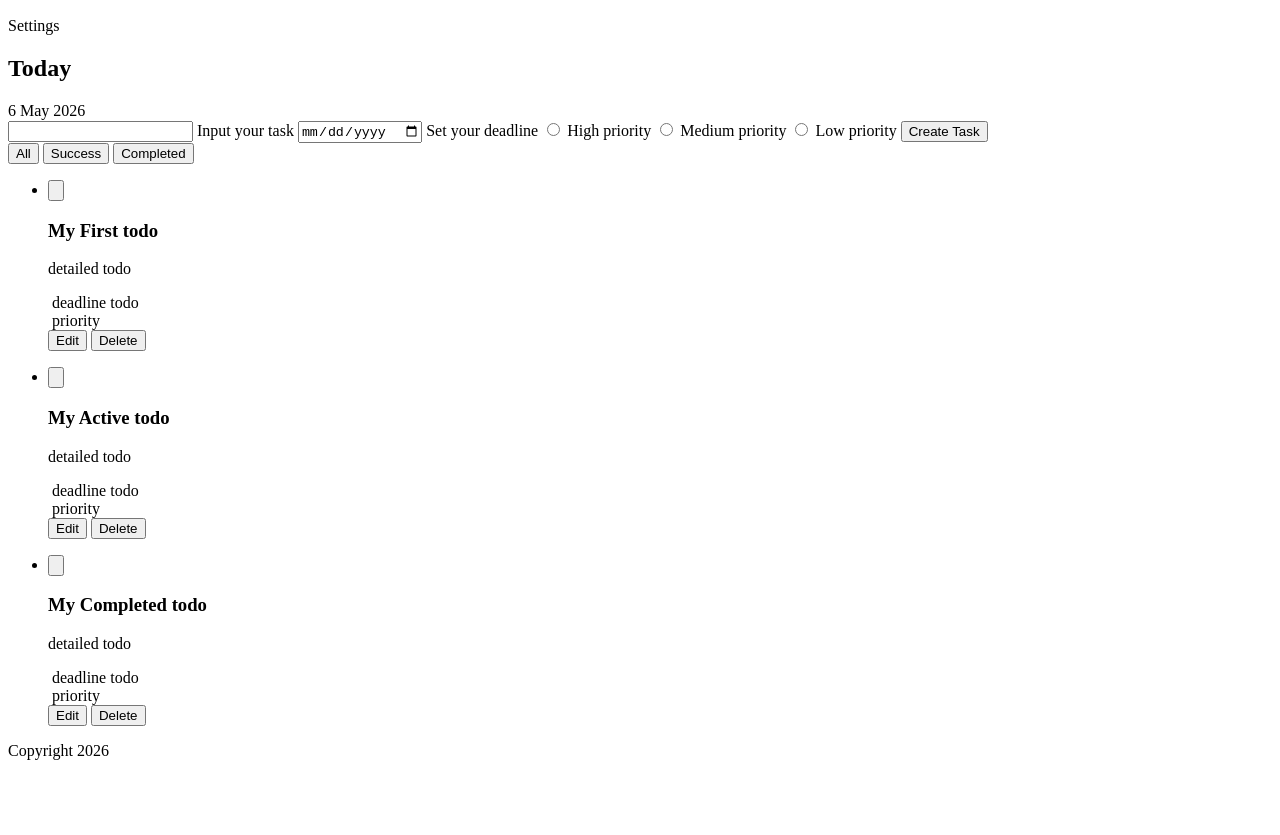
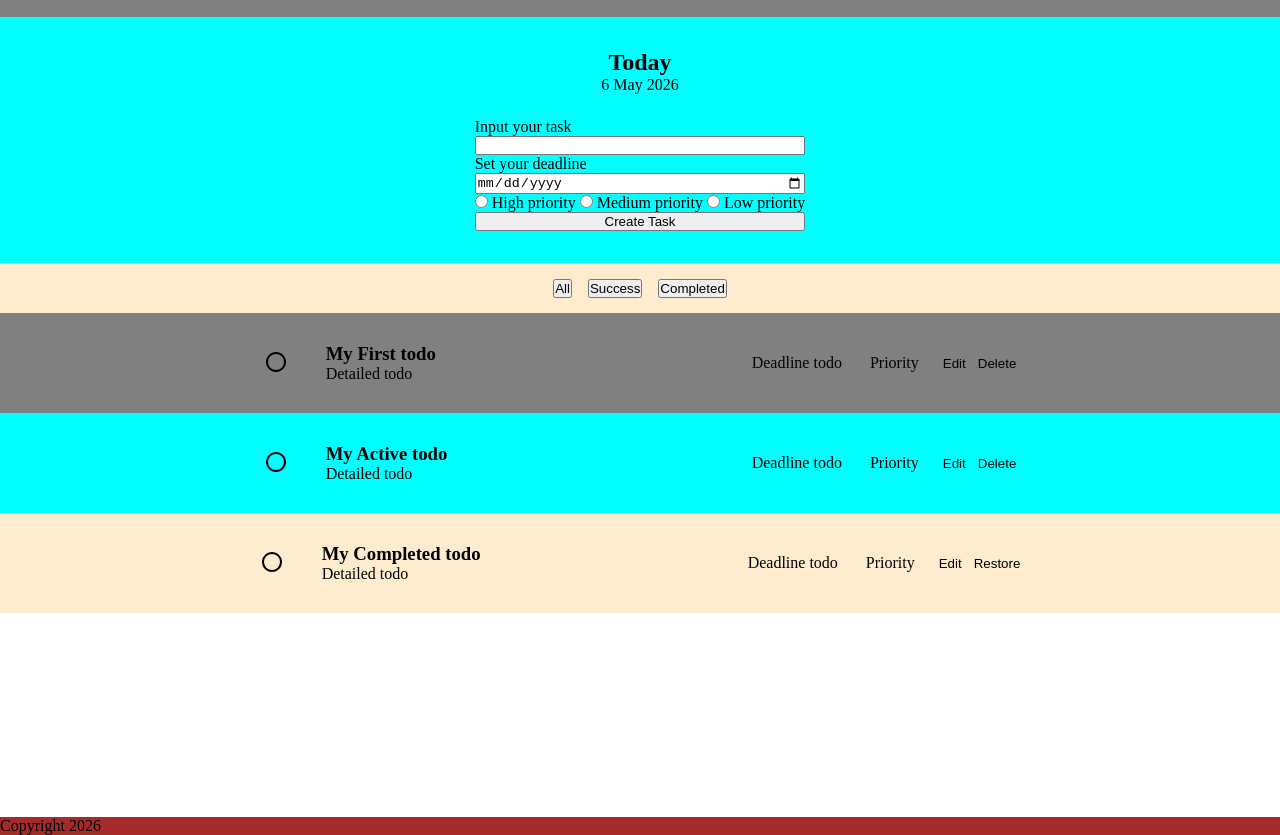
Before and after one commit to ridhaginanjar/nyieun-todo, a plain HTML site: page index.html in a window 1280 px wide. Shown: the part 84-919 px from the top of the page. Before the commit the page ends 860 px from the top, so only its background shows below. Drawn offline with Linux system fonts and the light colour scheme.

Commit message:
add layouting

```diff
--- a/css/style.css
+++ b/css/style.css
@@ -4,131 +4,98 @@
 }
 
 header {
-    background-color: green;
-    padding: 24px 64px;
+    background-color: grey;
+    padding: 32px 64px;
+    display: flex;
+    align-items: center;
+    justify-content: space-between;
 }
 
-header nav {
-    display: flex;
-    justify-content: space-between;
-    align-items: center;
-}
-
-.nav-link {
-    display: flex;
-    gap: 12px;
-}
-
-.nav-link a {
-    text-decoration: none;
-    color: wheat;
+.navbar {
+    display: grid;
+    grid-template-areas:
+    "dashboard settings";
+    grid-template-columns: 2;
+    gap: 32px;
 }
 
 main {
-    background-color: blue;
     min-height: 100vh;
-    padding: 1px;
+}
+.todo-card {
+    background-color: aqua;
+    min-height: 128px;
+    display: flex;
+    flex-direction: column;
+    align-items: left;
+    justify-content: space-around;
+    padding: 32px 64px;
+}
+.date-info {
+    display: flex;
+    flex-direction: column;
+    align-items: center;
+    margin-bottom:24px;
+}
+.task-form {
+    display: grid;
+    grid-template-areas:
+    "task-form"
+    "deadline"
+    "priority"
+    "submit";
+    align-items: center;
+    justify-content: center;
 }
 
-.create-task {
-    margin: 120px 120px;
-    padding: 48px;
-    background-color: wheat;
-    border-radius: 16px;
-    border: none;
-}
-
-.create-task h1 {
-    padding: 12px 64px 12px 8px;
-}
-
-.form-task {
-    display: flex;
-    gap: 16px;
-}
-
-.form-task input {
-    border-radius: 8px;
-    flex: 1;
-    border: none;
-    padding: 16px;
-}
-
-.form-task button {
-    padding: 10px;
-    border-radius: 8px;
-    border: none;
-}
-
-.search-task {
-    background-color: wheat;
-    margin: 128px;
-    padding: 32px;
-    border-radius: 8px;
-}
-
-.search-task input {
-    border-radius: 8px;
-    flex: 1px;
-    border: none;
-    padding: 12px;
-    margin: 8px auto;
-}
-
-.task-list {
-    background-color: wheat;
-    margin: 120px 120px;
-    padding: 48px;
-    border-radius: 8px;
-    border: none;
-}
-
-.task-list h1 {
-    padding: 8px 8px 16px 8px;
-}
-
-.task-item {
+.tab-bar {
+    background-color: blanchedalmond;
+    min-height: 50px;
     display: flex;
     flex-direction: row;
     align-items: center;
-    background-color: white;
-    display: flex;
     gap: 16px;
-    border-radius: 4px;
-    border: none;
-    padding: 24px;
-    margin: 16px 16px 16px 8px;
-    flex: 1;
+    justify-content: center;
 }
 
-.task-item button {
-    border: none;
-    background-color: white;
+#panel-all {
+    background-color: grey;
 }
 
-.task-item p {
-    margin: 0;
+#panel-active {
+    background-color: aqua;
+}
+#panel-completed {
+    background-color: blanchedalmond;
 }
 
-.task-item img {
-    display: block;
-    cursor: pointer;
+.todo-item {
+    display: flex;
+    align-items: center;
+    justify-content: center;
+    gap: 24px;
+    padding: 16px;
+}
+.task-info {
+    flex-grow:0;
+    min-width:48vh;
+    max-width: 64vh;
+    padding: 14px;
+}
+.task-action {
+    display: flex;
+    justify-content: space-between;
+    align-items: end;
+    gap:12px;
+}
+.btn-border {
+    border-radius: 8px;
+    border:none;
+    outline: none;
+    background: none;
+    cursor:pointer;
 }
 
 footer {
-    background-color: red;
-    min-height: 4vh;
+    background-color: brown;
 }
-
-footer p {
-    padding: 24px;
-}
-
-.checked p {
-    text-decoration: line-through;
-    color: #888
-}
-
-.checked button {
-    background-color: #d1ffd1;
-}
--- a/index.html
+++ b/index.html
@@ -4,30 +4,32 @@
 <head>
     <meta charset="UTF-8">
     <meta name="viewport" content="width=device-width, initial-scale=1.0">
+    <link rel="stylesheet" href="./css/style.css">
     <title>NyieunTudu - Task Manager</title>
 </head>
 
 <body>
-    <aside>
+    <header>
         <h1>NyieunTudu</h1>
-        <nav>
-            <p>Dashboard</p>
-            <p>Settings</p>
+        <nav class="navbar">
+            <span class="dashboard-page">Dashboard</span>
+            <span class="settings-page">Dark Theme</span>
         </nav>
-    </aside>
+    </header>
     <main>
+        <div class="todo-card">
             <div class="date-info">
                 <h2>Today</h2>
                 <time datetime="2026-05-06">6 May 2026</time>
             </div>
-        <div class="todo-card">
-            <form action="">
+            <form action="POST" class="task-form">
+                <label for="task-name">Input your task</label>
                 <input type="text" name="task-name" id="task-name">
-                <label for="task-name">Input your task</label>
 
+                <label for="task-deadline">Set your deadline</label>
                 <input type="date" name="task-deadline" id="task-deadline">
-                <label for="task-deadline">Set your deadline</label>
 
+                <div class="task-priority">
                     <input type="radio" name="task-priority" id="high-priority" value="High">
                     <label for="task-priority">High priority</label>
 
@@ -36,7 +38,7 @@
 
                     <input type="radio" name="task-priority" id="low-priority" value="Low">
                     <label for="task-priority">Low priority</label>
-
+                </div>
                 <button>Create Task</button>
             </form>
         </div>
@@ -49,24 +51,24 @@
             <ul class="todo-list">
                 <li>
                     <article class="todo-item">
-                        <button type="button">
-                            <img src="todo-button" alt="">
+                        <button type="button" class="submit-btn btn-border">
+                            <img src="assets/circle.svg" alt="">
                         </button>
                         <div class="task-info">
                             <h3>My First todo</h3>
-                            <p>detailed todo</p>
+                            <p>Detailed todo</p>
                         </div>
                         <div class="task-deadline">
                             <img src="date-icon" alt="">
-                            <span>deadline todo</span>
+                            <span>Deadline todo</span>
                         </div>
                         <div class="task-priority">
                             <img src="priority-icon" alt="">
-                            <span>priority</span>
+                            <span>Priority</span>
                         </div>
                         <div class="task-action">
-                            <button type="button">Edit</button>
-                            <button type="button">Delete</button>
+                            <button type="button" class="btn-border">Edit</button>
+                            <button type="button" class="btn-border">Delete</button>
                         </div>
                     </article>
                 </li>
@@ -76,24 +78,24 @@
             <ul class="todo-list">
                 <li>
                     <article class="todo-item">
-                        <button type="button">
-                            <img src="todo-button" alt="">
+                        <button type="button" class="submit-btn btn-border">
+                            <img src="assets/circle.svg" alt="">
                         </button>
                         <div class="task-info">
                             <h3>My Active todo</h3>
-                            <p>detailed todo</p>
+                            <p>Detailed todo</p>
                         </div>
                         <div class="task-deadline">
                             <img src="date-icon" alt="">
-                            <span>deadline todo</span>
+                            <span>Deadline todo</span>
                         </div>
                         <div class="task-priority">
                             <img src="priority-icon" alt="">
-                            <span>priority</span>
+                            <span>Priority</span>
                         </div>
                         <div class="task-action">
-                            <button type="button">Edit</button>
-                            <button type="button">Delete</button>
+                            <button type="button" class="btn-border">Edit</button>
+                            <button type="button" class="btn-border">Delete</button>
                         </div>
                     </article>
                 </li>
@@ -103,24 +105,24 @@
             <ul class="todo-list">
                 <li>
                     <article class="todo-item">
-                        <button type="button">
-                            <img src="todo-button" alt="">
+                        <button type="button" class="submit-btn btn-border">
+                            <img src="assets/circle.svg" alt="">
                         </button>
                         <div class="task-info">
                             <h3>My Completed todo</h3>
-                            <p>detailed todo</p>
+                            <p>Detailed todo</p>
                         </div>
                         <div class="task-deadline">
                             <img src="date-icon" alt="">
-                            <span>deadline todo</span>
+                            <span>Deadline todo</span>
                         </div>
                         <div class="task-priority">
                             <img src="priority-icon" alt="">
-                            <span>priority</span>
+                            <span>Priority</span>
                         </div>
                         <div class="task-action">
-                            <button type="button">Edit</button>
-                            <button type="button">Delete</button>
+                            <button type="button" class="btn-border">Edit</button>
+                            <button type="button" class="btn-border">Restore</button>
                         </div>
                     </article>
                 </li>
```
Also changed, not shown: assets/circle.svg (renamed from assets/buleud.svg), assets/redo.png (deleted). Lines whose indentation alone changed are shown as unchanged.
